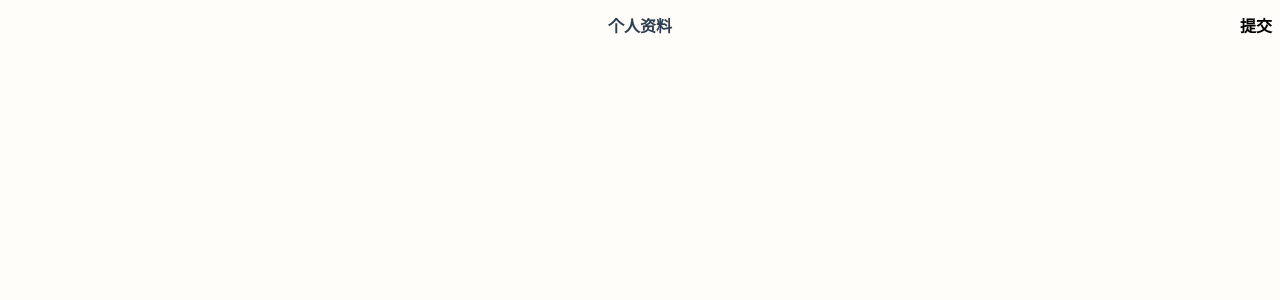
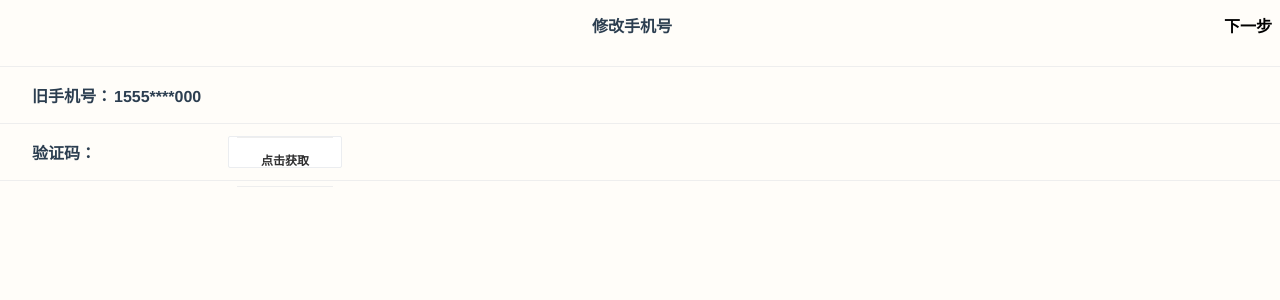
Before and after one commit to yqcznb/MagicRoom, a Vue app in the folder google/: page /#/change in a window 1280 px wide. Shown: the top 300 px of the page. Built offline with nearby package versions, Linux system fonts and the light colour scheme.

Commit message:
个人信息完成

```diff
--- a/google/src/components/Admin/change.vue
+++ b/google/src/components/Admin/change.vue
@@ -8,10 +8,17 @@
           </svg>
       </router-link>
     </div>
-       <div>个人资料</div>
-    <router-link to="/my">
-      <div class="right">提交</div>
-    </router-link>
+       <div>修改手机号</div>
+      <div class="right">下一步</div>
+    </div>
+     <div class="info">
+        <div>
+          旧手机号：<input type="text" name="phonenum" v-model="phonenum" disabled="disabled">
+        </div>
+        <div class="yz">
+          <span>验证码：</span><input type="text" name="code" v-model="code"><van-button type="default" size="small">点击获取</van-button>
+        </div>
+
     </div>
     <router-view/>
   </div>
@@ -21,7 +28,8 @@ export default{
   name:"change",
   data(){
     return{
-
+     phonenum:"1555****000",
+     code:""
     }
   },
   components:{
@@ -70,6 +78,29 @@ export default{
       color:black;
     }
   }
-
+   .info{
+      margin-top: 1.5em;
+      div{
+       text-align: left;
+       font-weight: bold;
+       border-top: 1px solid #eee;
+       padding:1em 2em;
+       input{
+         border: 0;
+         background: #FFFDF9;
+       }
+     }
+     div:last-child{
+        border-bottom: 1px solid #eee;
+        padding:0.75em 2em;
+        display:flex;
+        flex-direction: row;
+        flex-wrap: nowrap;
+        align-items: center;
+        input{
+         width: 8em;
+       }
+     }
+    }
 }
 </style>
--- a/google/src/components/Admin/my.vue
+++ b/google/src/components/Admin/my.vue
@@ -30,27 +30,26 @@
       </div>
     </router-link>
     <div class="button">
-        <div>
+        <div @click="change(1)">
           <svg class="icon" aria-hidden="true">
             <use xlink:href="#iconshouji-copy"></use>
           </svg>1555****000
         </div>
-        <div>
+        <div @click="change(2)">
           <svg class="icon" aria-hidden="true">
             <use xlink:href="#iconyouxiangbangding"></use>
           </svg>Mag****@gmail.com
         </div>
-        <div>
+        <div @click="change(3)">
           <svg class="icon" aria-hidden="true">
             <use xlink:href="#icongengduo"></use>
           </svg>关于
         </div>
-        <div>
+        <div @click="change(4)">
           <svg class="icon" aria-hidden="true">
             <use xlink:href="#iconshezhi2"></use>
           </svg>设置
         </div>
-
     </div>
     <router-view/>
   </div>
@@ -72,7 +71,13 @@ export default{
 
    },
    methods:{
-
+      change(num){
+        if(num==1){
+          this.$router.push({
+          path: `/change`,
+        })
+        }
+      }
    }
 }
 </script>
@@ -122,7 +127,7 @@ export default{
     }
     div:first-child{
       margin-top: 1.5em;
-      box-shadow:0px -1px  2px 3px #eee;
+      box-shadow:0px -2px  2px 2px #eee;
       border-top: 1px solid #eee;
 
     }
```
